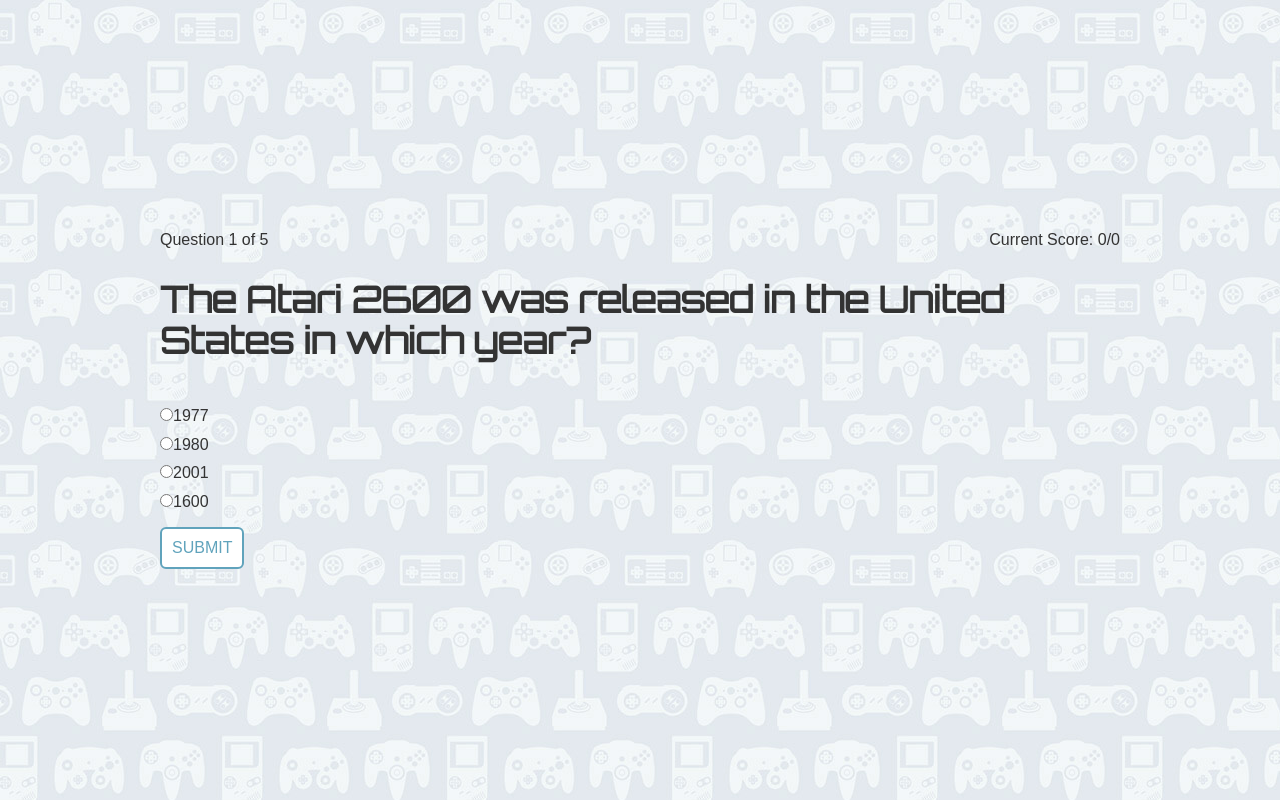
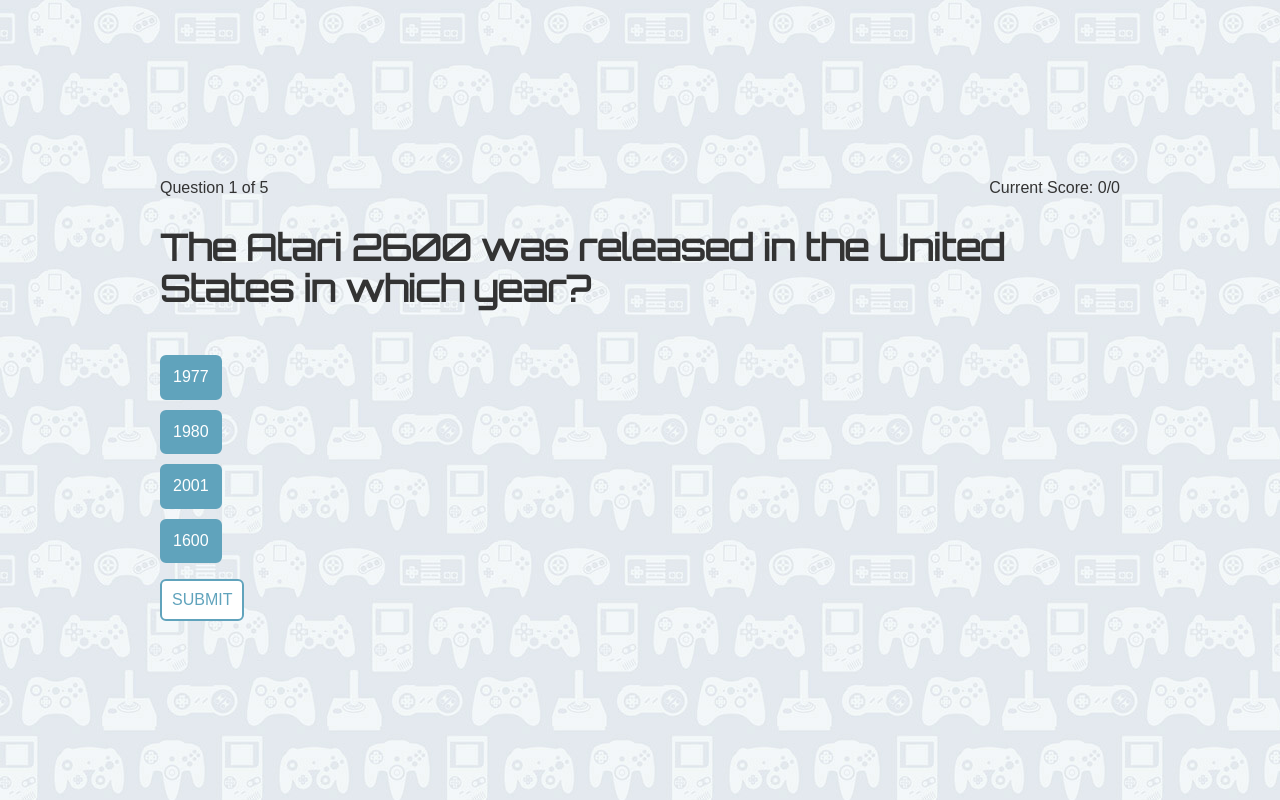
Before and after one commit to thinkful-ei-orka/Quiz-App_Taeil-Yousef, a plain HTML site: page index.html in a window 1280 px wide. Both pictures are taken after a click on the button "LET'S GO!". Drawn offline with nearby package versions, Linux system fonts and the light colour scheme.

Commit message:
styled radio buttons

```diff
--- a/app.css
+++ b/app.css
@@ -45,21 +45,30 @@
   border: 0;
   margin: 0;
 }
-.answer {
+label {
   padding: 10px 15px;
-  border: 2px solid #919DAC;
+  border: 3px solid #60a3bc;
   border-radius: 3px;
   display: inline-block;
   cursor: pointer;
 }
-.answer:hover {
+label:hover {
   background: #17789c;
+  border-color: #17789c;
 }
-.answer.selected {
+label.selected {
   background: #17789c;
+  border-color: #17789c;
 }
-.answer:focus {
-  border-color: #3987FD;
+input[type="radio"] {
+  display: inline-block;
+  width: 20px;
+  margin-right: -25px;
+  margin-left: 5px;
+}
+input[type="radio"]:checked + label {
+  background: #17789c;
+  border-color: #17789c;
 }
 
 ul.answers {
@@ -104,7 +113,7 @@
   transition: all 0.3s ease 0s;
 }
 
-.answer {
+label {
 /* font-family: ; */
 color: rgb(255, 255, 255);
 text-decoration: none;
@@ -112,11 +121,10 @@
 padding: 10px;
 border-radius: 6px;
 display: inline-block;
-border: none;
 transition: all 0.4s ease 0s;
 }
 
-.answer:hover {
+label:hover {
   text-shadow: 0px 0px 6px rgb(150, 248, 255);
   -webkit-box-shadow: 0px 5px 40px -10px rgba(0,0,0,0.57);
   -moz-box-shadow: 0px 5px 40px -10px rgba(0,0,0,0.57);
```
